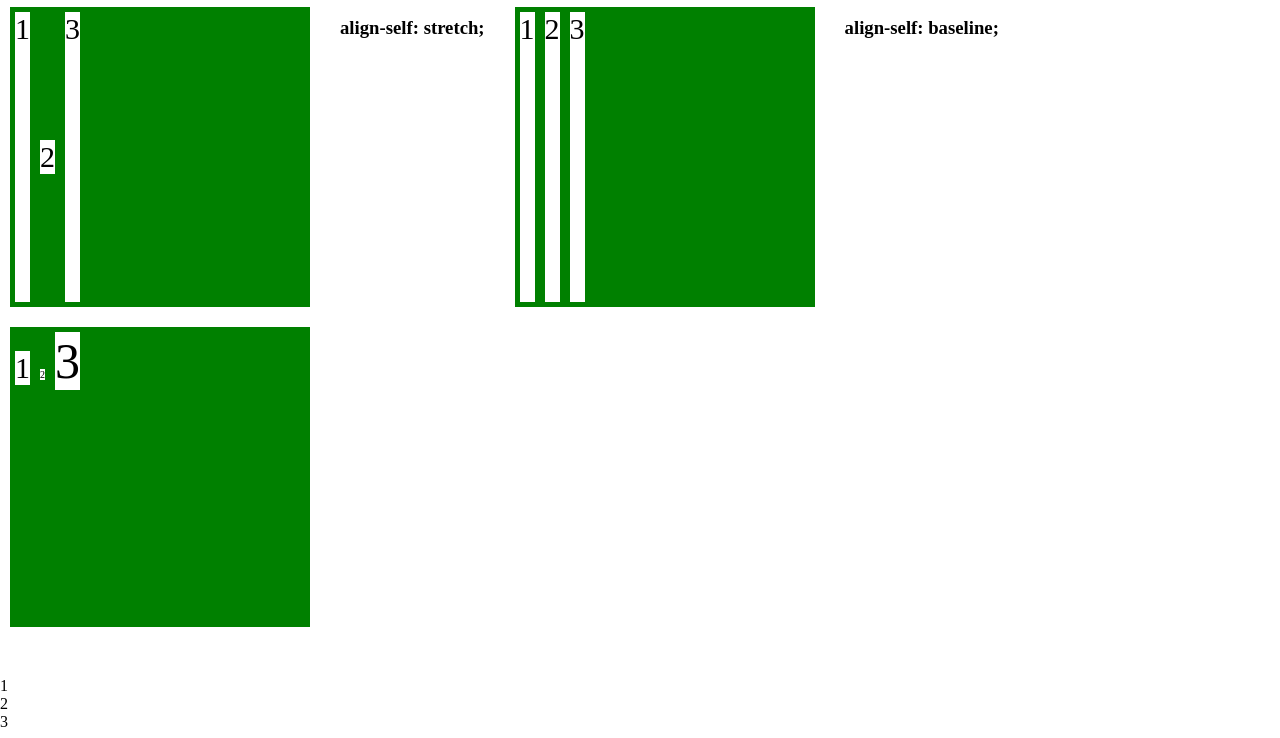
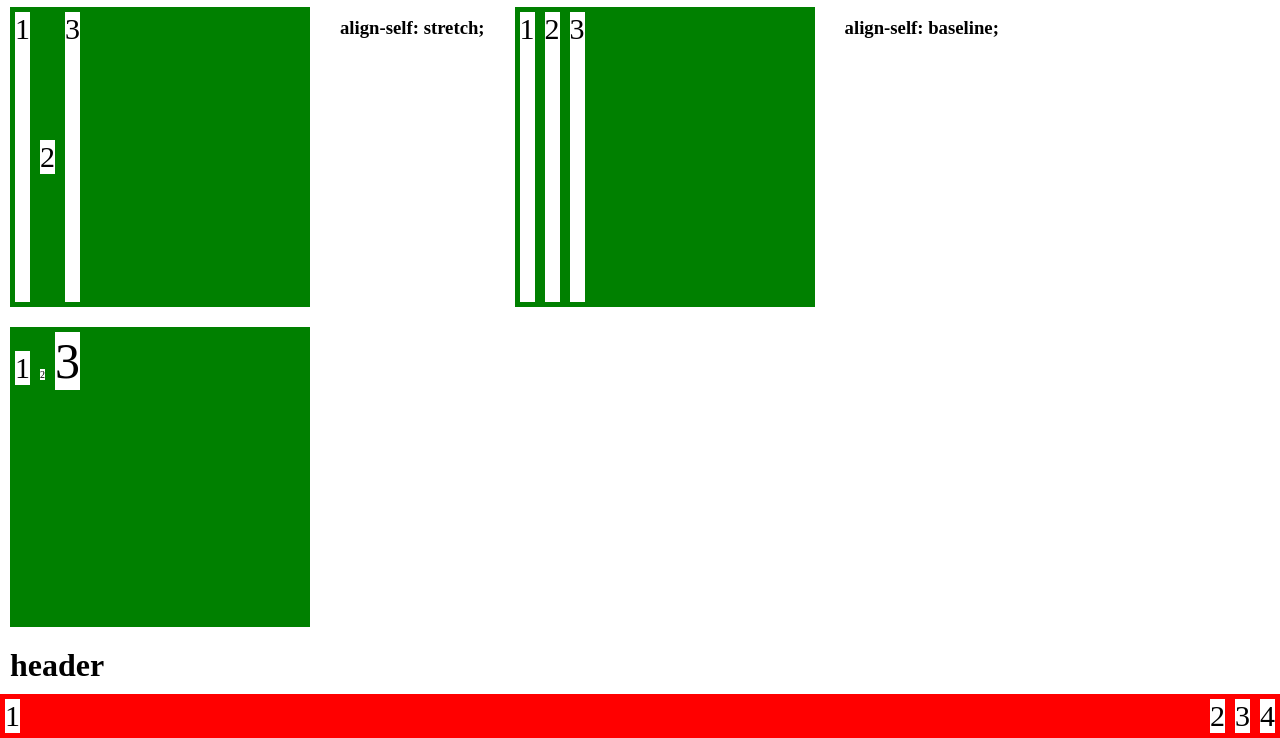
Before and after one commit to yoshikaneichimura/flex, a plain HTML site: page index.html in a window 1280 px wide. Shown: the part 5446-6184 px from the top of the page. Drawn offline with Linux system fonts and the light colour scheme.

Commit message:
[Finish]

```diff
--- a/index.html
+++ b/index.html
@@ -392,11 +392,13 @@
 			  </div>
 		   	</div>
 
-		  <h3></h3>
-		  <div>
+		   	<h1>header</h1>
+
+		   	<div class="header">
 		  	  <div>1</div>
 		  	  <div>2</div>
 		  	  <div>3</div>
+		  	  <div>4</div>
 		  	</div>
 
 		  </body>
--- a/style.css
+++ b/style.css
@@ -658,3 +658,20 @@ h3 {
   font-size: 50px;
   align-self: baseline;
 }
+
+.header {
+  background-color: red;
+  display: flex;
+  justify-content: flex-end;
+}
+
+.header > div {
+  background-color: #fff;
+  margin: 5px;
+  font-size: 30px;
+
+}
+
+.header > div:first-child {
+  margin-right: auto;
+}
```
Lines whose indentation alone changed are shown as unchanged.
